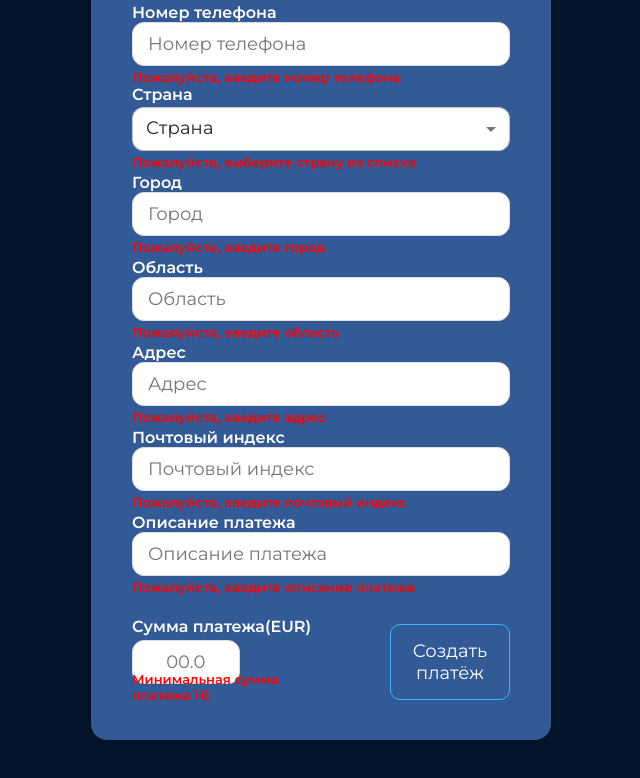
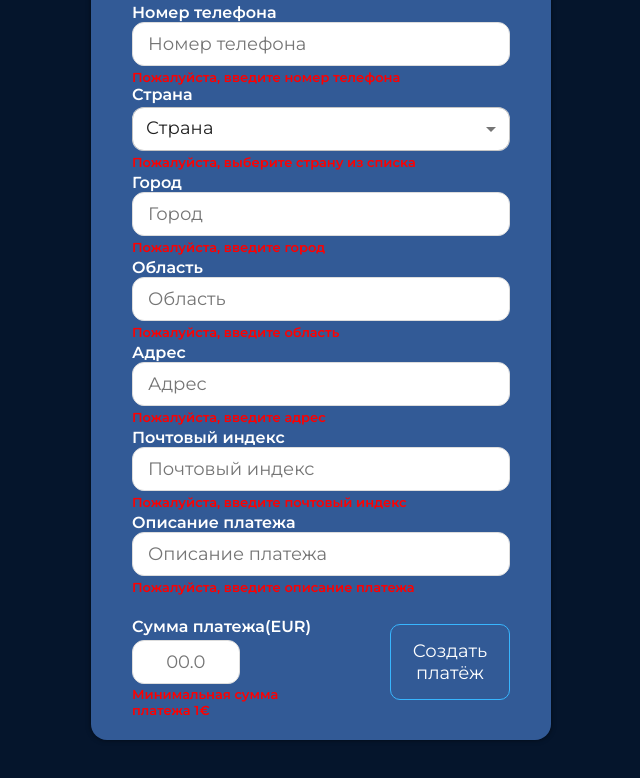
Before and after one commit to ZhukNikita/front_pay, a React (Create React App) app: page /pinpay in a window 1280 px wide. Both pictures are taken after a click on the button "Создать платёж". Shown: the part 384-1162 px from the top of the page, without its empty margins (319-959 px from the left). Built offline with nearby package versions, Linux system fonts and the light colour scheme.

Commit message:
translate

```diff
--- a/src/components/PinPay.js
+++ b/src/components/PinPay.js
@@ -259,7 +259,7 @@ function PinPay() {
                   <div className={styles.CardPaymentInput}>
                         <label>Сумма платежа(EUR)</label>
                         <input type="text" maxLength="30" placeholder='00.0' className={styles.ccCvcInput} onChange={(e)=>{setAmount(e.target.value);setAmountError('')}}/>
-                        {amountError? <p style={{color:'red' , fontFamily:"'Montserrat', sans-serif", fontWeight:'bold' , fontSize:'13px' , marginTop:'20px', position:'absolute' , bottom:'-32px'}}>{amountError}</p> : ''}
+                        {amountError? <p style={{color:'red' , fontFamily:"'Montserrat', sans-serif", fontWeight:'bold' , fontSize:'13px' , marginTop:'30px', position:'absolute' , bottom:'-47px'}}>{amountError}</p> : ''}
 
                   </div>
                     <div><button onClick={onPay} className={amountError === '' && nameError === '' && holderName !== '' && amount !== ''?styles.Pay:styles.buttonDisable}>Создать платёж</button></div>
```
